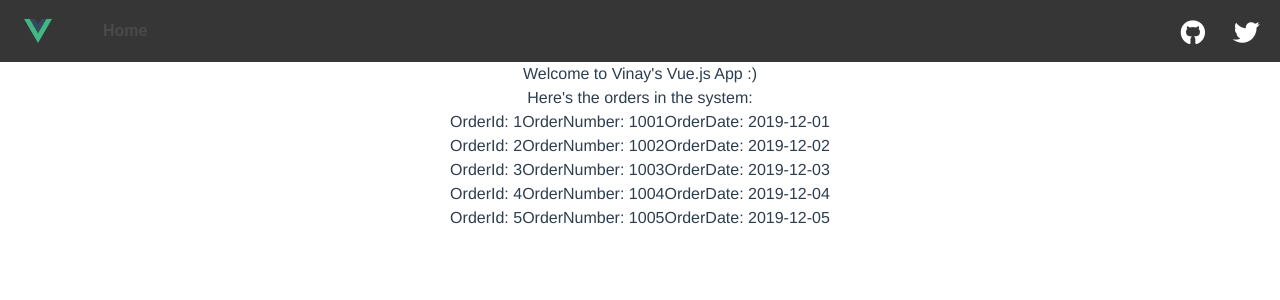
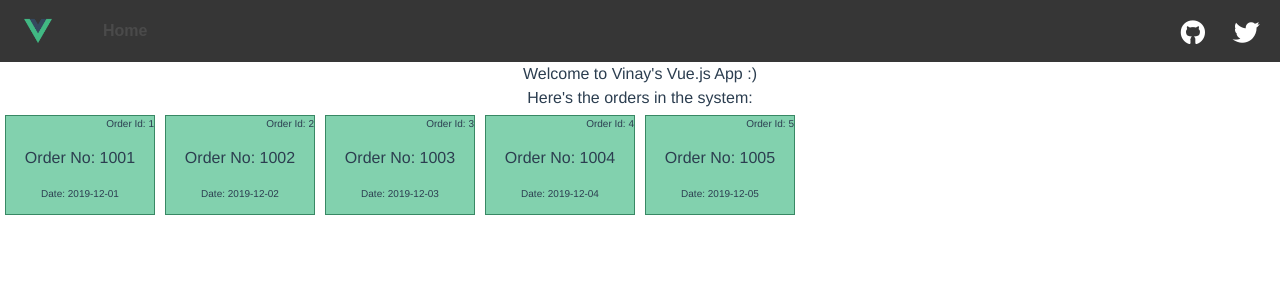
Before and after one commit to vinaykalasannavar/vinay-vue-app, a Vue app: page / in a window 1280 px wide. Shown: the top 300 px of the page. Built offline with nearby package versions, Linux system fonts and the light colour scheme; some icons are missing.

Commit message:
More (pointless) styling. Made orders list into cards.

```diff
--- a/src/components/Orders.vue
+++ b/src/components/Orders.vue
@@ -2,11 +2,22 @@
   <div>
     <div>Here's the orders in the system:</div>
 
-    <div v-for="order in orders" :key="order.orderId" @click="selectOrder(order)">
-      <span class="order-id">OrderId: {{order.orderId}}</span>
-      <span class="order-number">OrderNumber: {{order.orderNumber}}</span>
-      <span class="order-date">OrderDate: {{order.orderDate}}</span>
-
+    <div>
+      <div>
+        <ul class="orders">
+          <li
+            v-for="order in orders"
+            :key="order.orderId"
+            @click="selectOrder(order)"
+            class="order"
+            :class="{'selected-order': (selectedOrder != null && selectedOrder.orderId == order.orderId)}"
+          >
+            <div class="order-id">Order Id: {{order.orderId}}</div>
+            <div class="order-number">Order No: {{order.orderNumber}}</div>
+            <div class="order-date">Date: {{ order.orderDate }}</div>
+          </li>
+        </ul>
+      </div>
     </div>
 
     <div v-if="selectedOrder != null">
@@ -91,4 +102,32 @@ export default {
 </script>
 
 <style lang="scss" scoped>
+.orders {
+  list-style: none;
+  width: 100%;
+
+  .order {
+    background-color: #40b883a6;
+    border: 1px solid #12613ea6;
+    margin: 5px 5px 5px 5px;
+    width: 150px;
+    height: 100px;
+    float: left;
+
+    .order-id {
+      font-size: x-small;
+      float: right;
+    }
+    .order-number {
+      height: 50px;
+      padding: 30px 0 0 0;
+    }
+    .order-date {
+      font-size: x-small;
+
+      align-items: flex-end;
+      margin: 20px 0 0 0px;
+    }
+  }
+}
 </style>
```
